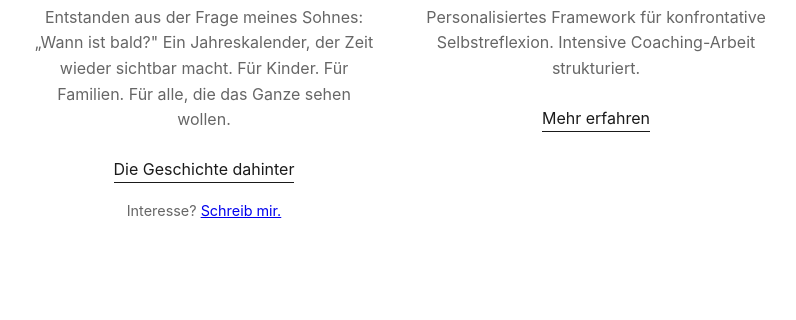
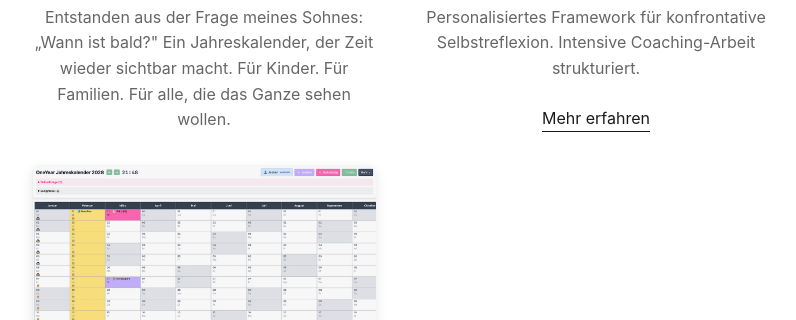
Before and after one commit to s0f4surf3r/jochenhornung-website, an Eleventy site: page src/werkzeuge.njk in a window 1280 px wide. Shown: the part 452-772 px from the top of the page, without its empty margins (240-1036 px from the left). Built offline with nearby package versions, Linux system fonts and the light colour scheme; Eleventy itself is replaced by a stand-in of ours; files that its build step writes are made by us from their sources.

Commit message:
Update werkzeuge.njk

```diff
--- a/src/werkzeuge.njk
+++ b/src/werkzeuge.njk
@@ -15,6 +15,13 @@ title: Werkzeuge
         max-height: 100px;
         margin-bottom: 1rem;
         object-fit: contain;
+    }
+    .product-screenshot {
+        max-width: 100%;
+        width: 600px;
+        margin: 1.5rem 0;
+        border-radius: 8px;
+        box-shadow: 0 4px 12px rgba(0,0,0,0.1);
     }
     .product-item h3 {
         margin-bottom: 0.5rem;
@@ -39,6 +46,9 @@ title: Werkzeuge
             <img src="/images/oneyear_ios_glow_12dots.png" alt="OneYear Kalender" class="product-logo">
             <h3>OneYear Kalender</h3>
             <p>Entstanden aus der Frage meines Sohnes: „Wann ist bald?" Ein Jahreskalender, der Zeit wieder sichtbar macht. Für Kinder. Für Familien. Für alle, die das Ganze sehen wollen.</p>
+
+            <img src="/images/ScreenshotOneYear.jpeg" alt="OneYear Kalender Screenshot" class="product-screenshot">
+
             <div class="product-links">
                 <a href="/docs/OneYear_Story3.pdf" class="product-link">Die Geschichte dahinter</a>
             </div>
```
